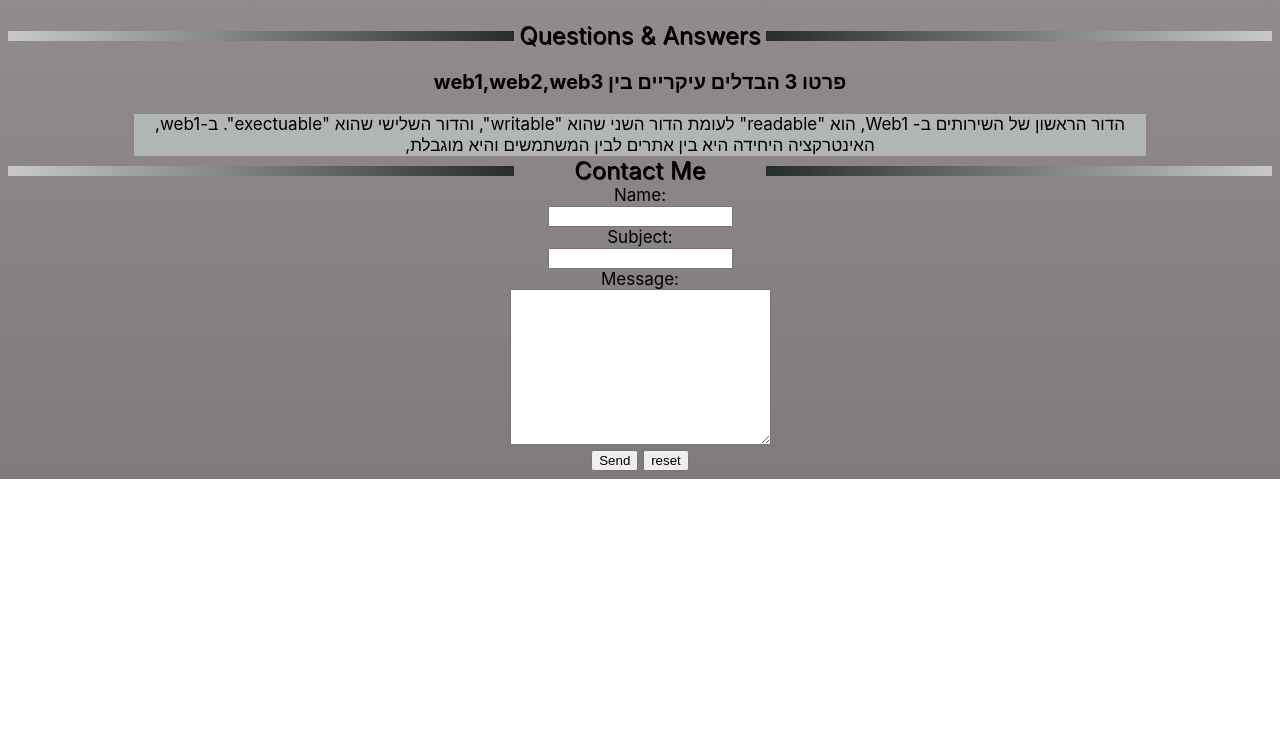
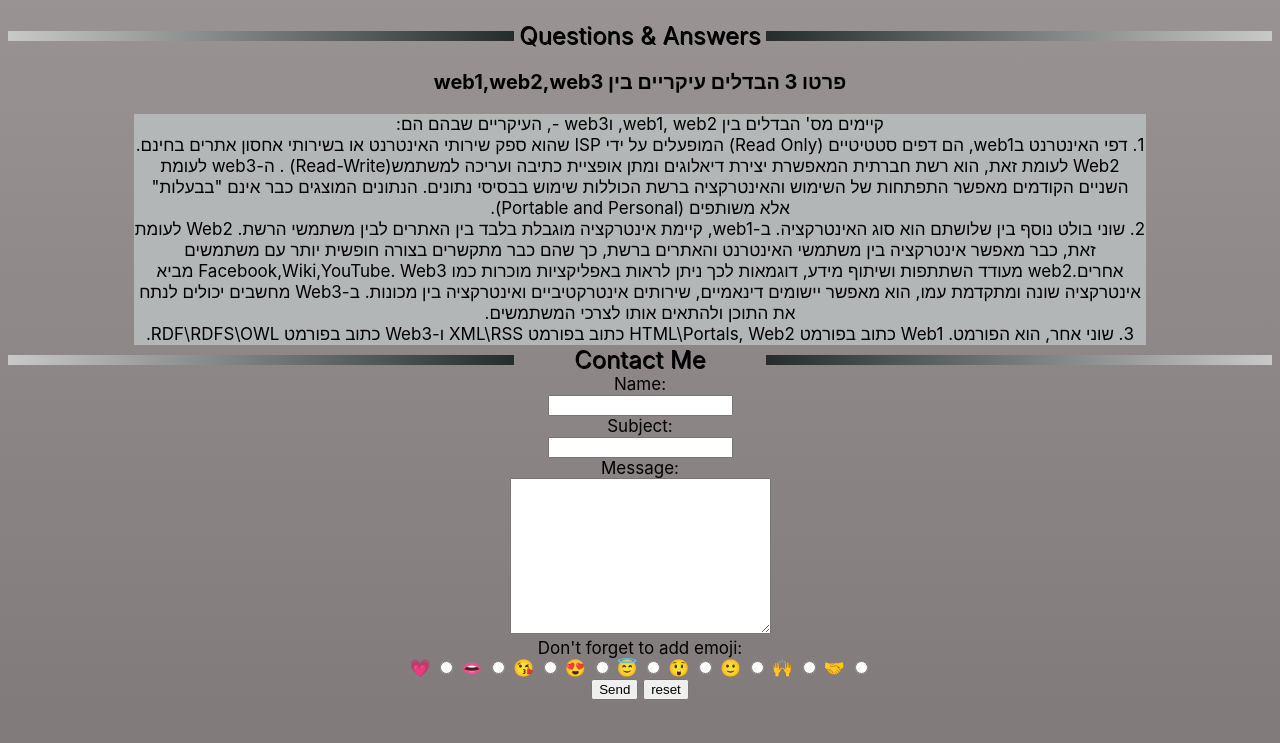
Before and after one commit to Web-Development-Environments-2021/208513119, a plain HTML site: page index.html in a window 1280 px wide. Shown: the part 2844-3587 px from the top of the page. Before the commit the page ends 3323 px from the top, so only its background shows below. Drawn offline with Linux system fonts and the light colour scheme.

Commit message:
trying send a mail

```diff
--- a/index.html
+++ b/index.html
@@ -229,8 +229,15 @@
       <div>
         <h3>web1,web2,web3 פרטו 3 הבדלים עיקריים בין</h3>
         <p class="info" dir="rtl">
-          הדור הראשון של השירותים ב- Web1, הוא "readable" לעומת הדור השני שהוא "writable", והדור השלישי שהוא "exectuable".
-          ב-web1, האינטרקציה היחידה היא בין אתרים לבין המשתמשים והיא מוגבלת,
+          קיימים מס' הבדלים בין web1, web2, וweb3 -, העיקריים שבהם הם:
+          <br>
+1.	דפי האינטרנט בweb1, הם דפים סטטיטיים (Read Only) המופעלים על ידי ISP שהוא ספק שירותי האינטרנט או בשירותי אחסון אתרים בחינם. Web2 לעומת זאת, הוא רשת חברתית המאפשרת יצירת דיאלוגים ומתן אופציית כתיבה ועריכה למשתמש(Read-Write) . ה-web3 לעומת השניים הקודמים מאפשר התפתחות של השימוש והאינטרקציה ברשת הכוללות שימוש בבסיסי נתונים. הנתונים המוצגים כבר אינם "בבעלות" אלא משותפים        (Portable and Personal).
+<br>
+2.	שוני בולט נוסף בין שלושתם הוא סוג האינטרקציה. ב-web1, קיימת אינטרקציה מוגבלת בלבד בין האתרים לבין משתמשי הרשת. Web2 לעומת זאת, כבר מאפשר אינטרקציה בין משתמשי האינטרנט והאתרים ברשת, כך שהם כבר מתקשרים בצורה חופשית יותר עם משתמשים אחרים.web2  מעודד השתתפות ושיתוף מידע, דוגמאות לכך ניתן לראות באפליקציות מוכרות כמו Facebook,Wiki,YouTube. Web3 מביא אינטרקציה שונה ומתקדמת עמו, הוא מאפשר יישומים דינאמיים, שירותים אינטרקטיביים ואינטרקציה בין מכונות. ב-Web3 מחשבים יכולים לנתח את התוכן ולהתאים אותו לצרכי המשתמשים.
+<br>
+3.	 שוני אחר, הוא הפורמט. Web1 כתוב בפורמט HTML\Portals, Web2 כתוב בפורמט XML\RSS ו-Web3  כתוב בפורמט RDF\RDFS\OWL.
+
+
         </p>
       </div>
     </section>
@@ -256,10 +263,8 @@
           <br/>
           <textarea name="Message" cols="30" rows="10"></textarea>
           <br/>
-          <input type="submit" value="Send">
-          <input type="reset" value="reset">
-          <!-- <div>
-            Don't forget to add emoji: <br>
+          Don't forget to add emoji:
+          <br>
           <div>
             &#128151
             <input type="radio" name="emoji" value="&#128151">
@@ -280,8 +285,11 @@
             &#129309
             <input type="radio" name="emoji" value="&#128151">
           </div>
-          </div> -->
-
+          <input type="submit" value="Send">
+          <input type="reset" value="reset">
+          <br>
+          <br>
+          <br>
 
         </form>
       </div>
```
Lines whose indentation alone changed are shown as unchanged.
